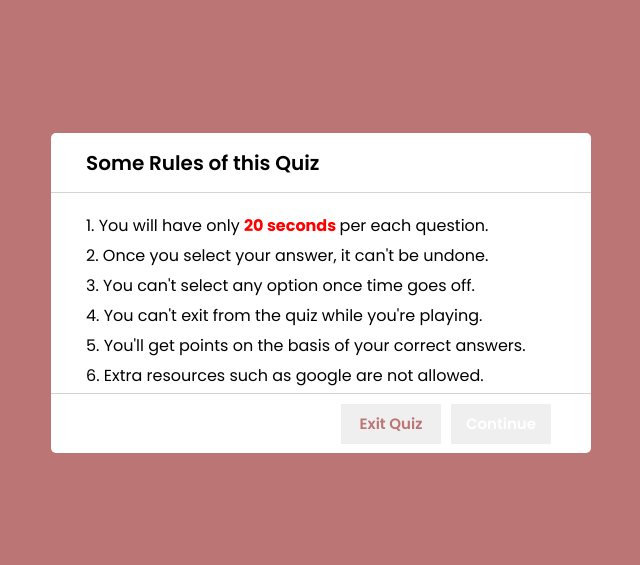
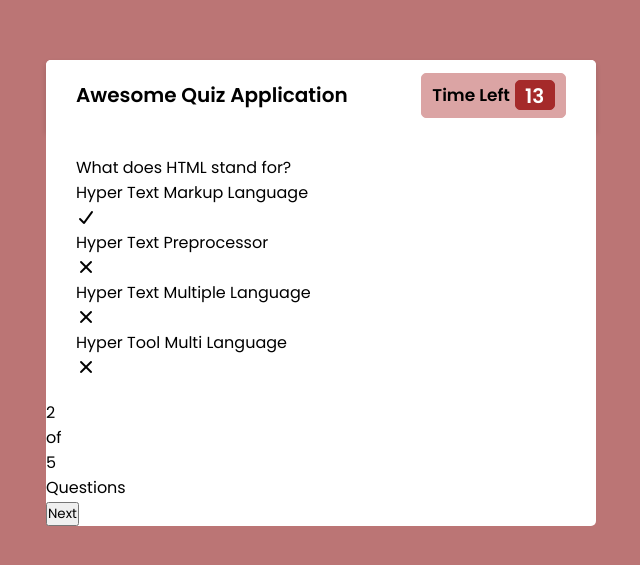
Before and after one commit to Ighenri/Quiz-App, a plain HTML site: page index.html in a window 1280 px wide. Shown: the part 107-672 px from the top of the page, without its empty margins (319-959 px from the left). Drawn offline with Linux system fonts and the light colour scheme.

Commit message:
Updated the quiz section

```diff
--- a/index.html
+++ b/index.html
@@ -6,7 +6,7 @@
     <meta name="viewport" content="width=device-width, initial-scale=1.0">
     <title>Quiz App</title>
     <link rel="stylesheet" href="style.css">
-    <script src="https://kit.fontawesome.com/a076d05399.js"></script>
+    <link rel="stylesheet" href="./css/all.css">
 
 </head>
 <body>
@@ -35,6 +35,51 @@
         </div>
     </div>
 
+    <!--Quiz section-->
+
+    <div class="quiz-box">
+        <header>
+            <div class="title">
+                Awesome Quiz Application
+            </div>
+            <div class="time">
+                <div class="time-text">Time Left</div>
+                <div class="time-sec">13</div>
+            </div>
+        </header>
+       <section>
+        <div class="que-text">
+            <span>What does HTML stand for?</span>
+        </div>
+        <div class="option-list">
+            <div class="option">
+                <span>Hyper Text Markup Language</span>
+                <div class="icon-tick"><i class="fa-solid fa-check"></i></div>
+            </div>
+            <div class="option">
+                <span>Hyper Text Preprocessor</span>
+                <div class="icon-xmark"><i class="fa-solid fa-xmark"></i></div>
+            </div>
+            <div class="option">
+                <span>Hyper Text Multiple Language</span>
+                <div class="icon-xmark"><i class="fa-solid fa-xmark"></i></div>
+            </div>
+            <div class="option">
+                <span>Hyper Tool Multi Language </span>
+                <div class="icon-xmark"><i class="fa-solid fa-xmark"></i></div>
+            </div>
+        </div>
+       </section>
+
+      <!--  Quiz Box Footer -->
+
+      <footer>
+        <div class="total-que">
+            <span><p>2</p>of<p>5</p>Questions</span>
+        </div>
+        <button class="next-btn">Next</button>
+      </footer>
+    </div>
 
     <script src="./script.js"></script>
 </body>
--- a/style.css
+++ b/style.css
@@ -11,7 +11,8 @@ body{
 }
 
 .start-btn,
-.info-box{
+.info-box,
+.quiz-box{
   position: absolute;
   top: 50%;
   left: 50%;
@@ -35,6 +36,7 @@ body{
 }
 /* styling info box */
 .info-box{
+    display: none;
     background: white;
     width: 540px;
     border-radius: 5px;
@@ -88,12 +90,13 @@ body{
     font-weight: 600;
     cursor: pointer;
     border: 1px solid transparent;
-    transition: all 0.3s ease;
+    transition: all 0.5s ease-in-out;
 
 }
 
 .buttons button.exit{
     color:  rgb(187, 117, 117);
+
 }
 
 .buttons button.exit:hover{
@@ -101,7 +104,7 @@ body{
     color: white;
 }
 
-.buttons button.continue:hover{
+.buttons button.continue{
     background-color:  rgb(187, 117, 117);
     color: white;
 
@@ -110,3 +113,64 @@ body{
 .buttons button.continue:hover{
  background: rgb(187, 117, 117);
 }
+
+.quiz-box{
+    background: white;
+    width: 550px;
+    border-radius: 5px;
+}
+
+.quiz-box header{
+    display: relative;
+    z-index: 99;
+    height: 70px;
+    padding: 0px 30px;
+    background-color: white;
+    display: flex;
+    justify-content: space-between;
+    border-radius: 5px 5px 0 0;
+    box-shadow: 0px 3px 5px 1px  rgba(0, 0, 0, 0.1);
+    align-items: center;
+}
+
+.quiz-box header .title{
+    font-size: 20px;
+    font-weight: 600;
+}
+
+.quiz-box header .time{
+    display: flex;
+    align-items: center;
+    justify-content: space-around;
+    width: 145px;
+    height: 45px;
+    background: rgb(219, 164, 164);
+    border: 1px solid rgb(219, 164, 164);
+    border-radius: 5px;
+    padding: 0 8px;
+}
+
+.quiz-box header .time .time-text{
+    font-weight: 600;
+    font-size: 17px;
+    user-select: none;
+}
+
+.quiz-box header .time .time-sec{
+    font-size: 20px;
+    font-weight: 600;
+    background: brown;
+    height: 30px;
+    width: 40px;
+    text-align: center;
+    color: white;
+    border-radius: 5px;
+    line-height: 30px;
+    border: 1px solid brown;
+    user-select: none;
+}
+
+.quiz-box section{
+    padding: 25px 30px 20px 30px;
+    background: white;
+}
```
